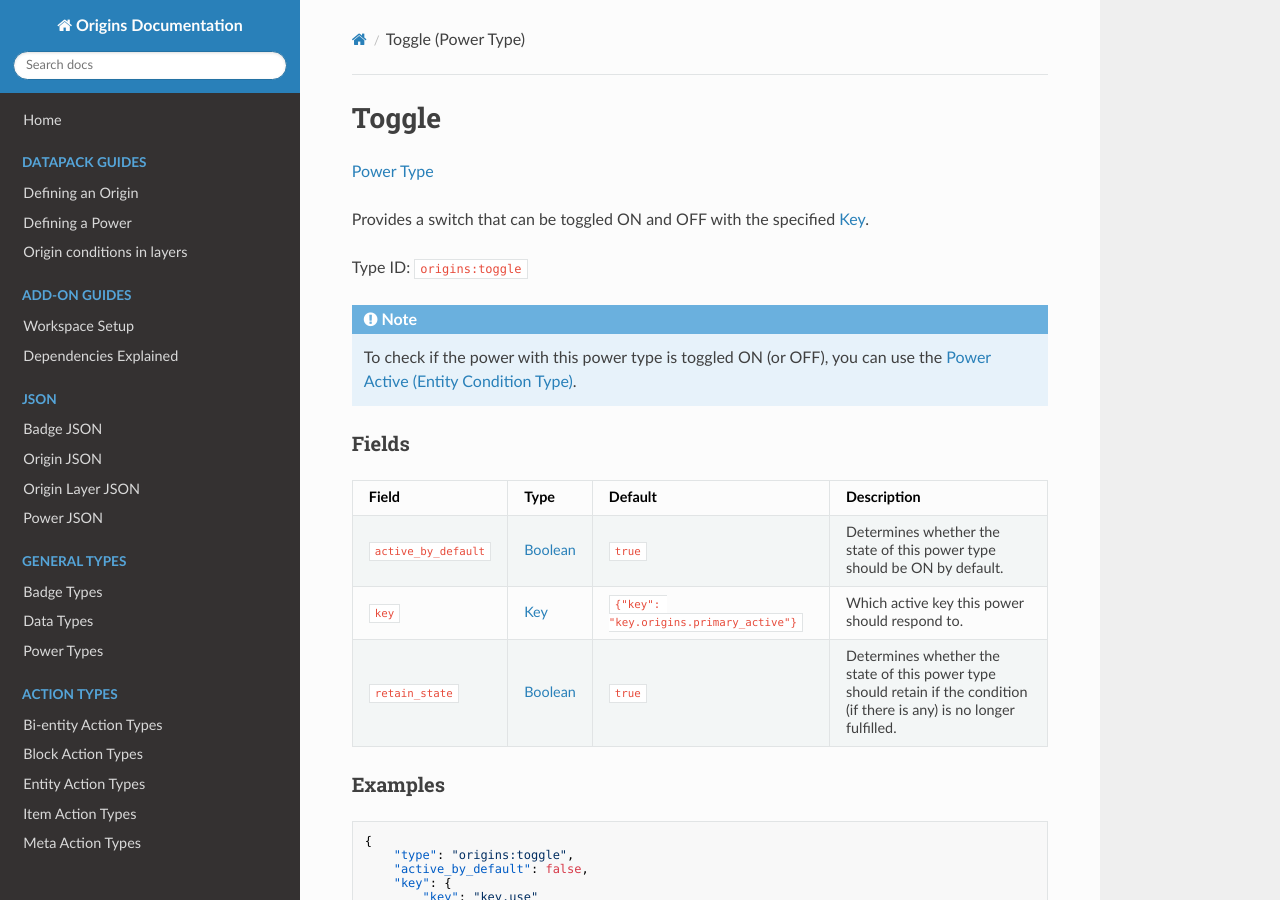
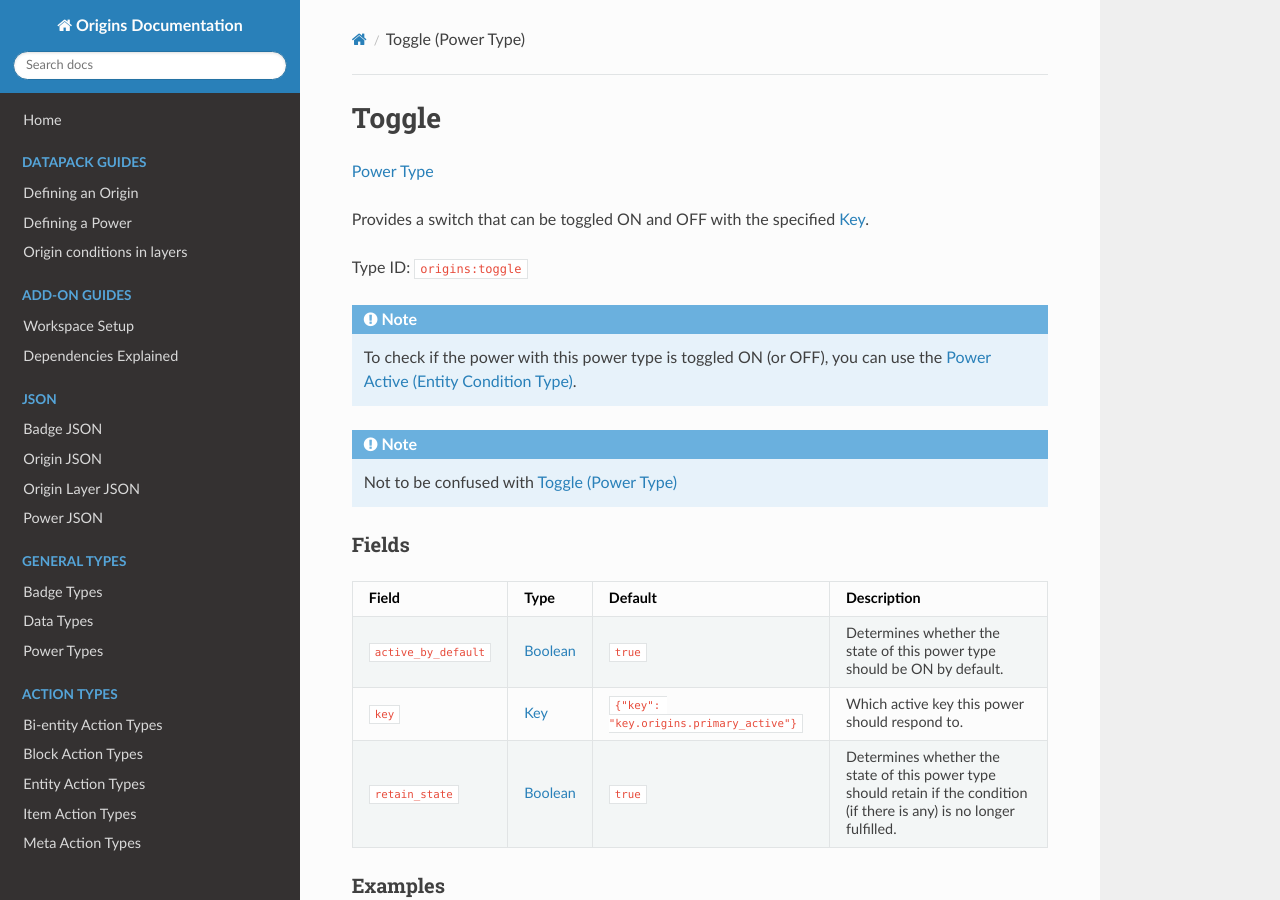
Before and after one commit to apace100/origins-docs, an MkDocs documentation site: the page built from docs/types/power_types/toggle.md, in a window 1280 px wide and 900 px high. Built offline with MkDocs 1.6.1, drawn with Linux system fonts in a browser that asks for light colours; nearby versions of some CDN libraries.

Commit message:
Update `toggle.md` (Power Type)
Add admonition note warning about the similarity between it and the
`origins:toggle` Entity Action Type.

```diff
--- a/docs/types/power_types/toggle.md
+++ b/docs/types/power_types/toggle.md
@@ -15,6 +15,10 @@ Type ID: `origins:toggle`
 !!! note
 
     To check if the power with this power type is toggled ON (or OFF), you can use the [Power Active (Entity Condition Type)](../entity_condition_types/power_active.md).
+
+!!! note
+
+    Not to be confused with [Toggle (Power Type)](../entity_action_types/toggle.md)
 
 
 ### Fields
```
